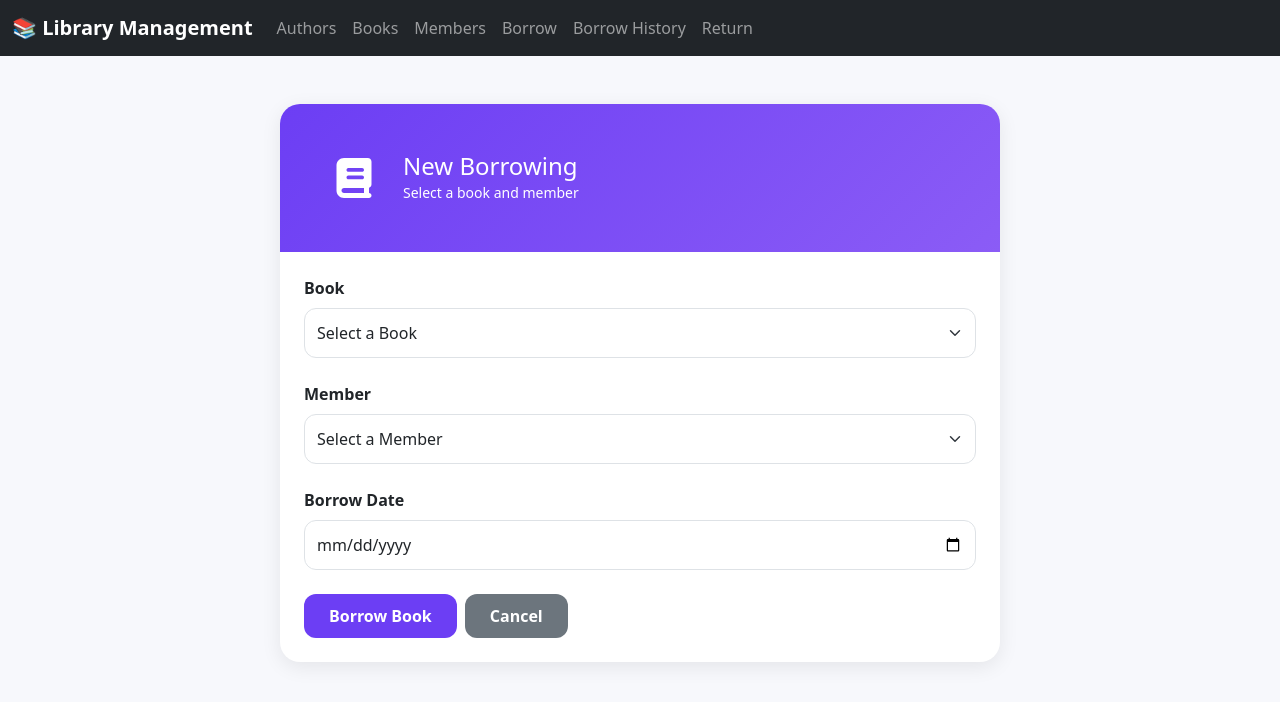
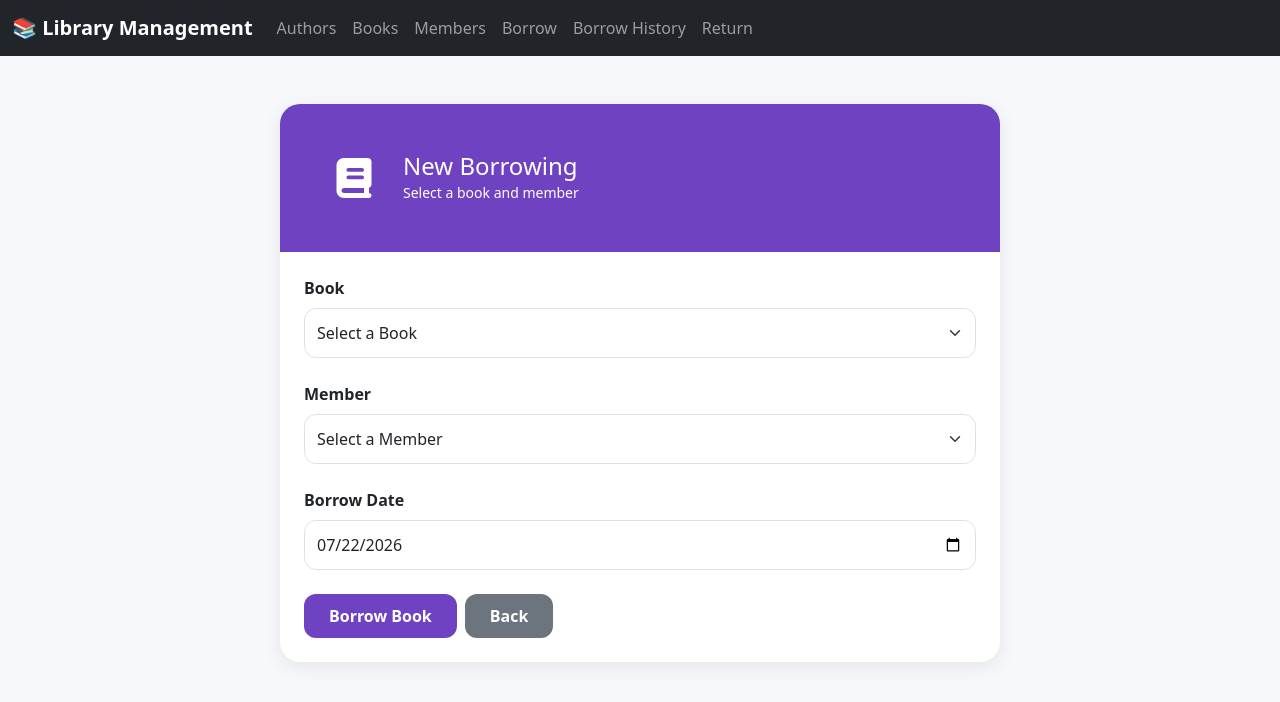
Before and after one commit to tikoyak128-spec/Team3_library_management, a PHP site: page /Borrow/borrow_book.php in a window 1280 px wide. Shown: the top 702 px of the page. Run offline with PHP 8.4, Linux system fonts and the light colour scheme; data that the repository does not hold is empty.

Commit message:
the last commit

```diff
--- a/Borrow/borrow_book.php
+++ b/Borrow/borrow_book.php
@@ -20,7 +20,7 @@ $members = $conn->query("
 
 <style>
 :root{
-    --primary:#6C3EF4;
+    --primary:#6f42c1;
     --secondary:#8B5CF6;
     --bg:#F7F8FC;
 }
@@ -46,7 +46,7 @@ body{
 }
 
 .card-header-custom{
-    background:linear-gradient(135deg,#6C3EF4,#8B5CF6);
+    background:#6f42c1;
     color:white;
     padding:25px;
 }
@@ -76,7 +76,7 @@ body{
     font-weight:600;
 }
 .btn-purple{
-    background:#6C3EF4;
+    background:#6f42c1;
     border:none;
     color:white;
     border-radius:12px;
@@ -157,11 +157,9 @@ body{
                                     <?php while($b = $books->fetch_assoc()): ?>
 
                                         <option value="<?= $b['id']; ?>">
-
                                             <?= htmlspecialchars($b['title']); ?>
                                             (Available:
                                             <?= $b['quantity']; ?>)
-
                                         </option>
 
                                     <?php endwhile; ?>
@@ -183,65 +181,38 @@ body{
                                     <option value="">
                                         Select a Member
                                     </option>
-
                                     <?php while($m = $members->fetch_assoc()): ?>
-
                                         <option value="<?= $m['id']; ?>">
-
                                             <?= htmlspecialchars($m['name']); ?>
-
                                         </option>
-
                                     <?php endwhile; ?>
-
                                 </select>
-
                             </div>
 
                             <div class="col-md-12 mb-4">
-
                                 <label class="form-label">
                                     Borrow Date
                                 </label>
-
-                                <input type="date"
-                                       name="borrow_date"
-                                       class="form-control"
-                                       value="<?= date(''); ?>"
-                                       required>
-
+                                <input type="date" name="borrow_date" class="form-control" value="<?= date('Y-m-d'); ?>" required>
                             </div>
-
                         </div>
 
                         <div class="d-flex gap-2">
 
-                            <button type="submit"
-                                    class="btn btn-purple">
-
+                            <button type="submit" class="btn btn-purple">
                                 Borrow Book
-
                             </button>
 
-                            <a href="index.php"
-                               class="btn btn-secondary">
-
-                                Cancel
-
+                            <a href="index.php" class="btn btn-secondary">
+                                Back
                             </a>
-
                         </div>
-
                     </form>
 
                 </div>
-
             </div>
-
         </div>
-
     </div>
-
 </div>
 
 <?php include '../includes/footer.php'; ?>
--- a/author/index.php
+++ b/author/index.php
@@ -10,7 +10,7 @@ $totalAuthors = $conn->query("SELECT COUNT(*) as total FROM authors")->fetch_ass
 
 <style>
     :root{
-        --primary:#6C3EF4;
+        --primary:#6f42c1;
         --secondary:#8B5CF6;
         --bg:#F7F8FC;
     }
@@ -56,7 +56,7 @@ $totalAuthors = $conn->query("SELECT COUNT(*) as total FROM authors")->fetch_ass
     }
 
     .author-header{
-        background:linear-gradient(135deg,#6C3EF4,#8B5CF6);
+        background:#6f42c1;
         color:white;
         padding:20px;
     }
--- a/members/create.php
+++ b/members/create.php
@@ -7,7 +7,7 @@ require_once BASE_PATH . '/Database/db.php';
 
 <style>
     :root{
-      --primary:#6C3EF4;
+        --primary:#6f42c1;
         --secondary:#8B5CF6;
         --bg:#F5F6FA;
     }
@@ -24,7 +24,7 @@ require_once BASE_PATH . '/Database/db.php';
     }
 
     .card-header-custom{
-      background:linear-gradient(135deg,#6C3EF4,#8B5CF6);
+        background:#6f42c1;
         color:white;
         padding:25px;
     }
@@ -45,7 +45,7 @@ require_once BASE_PATH . '/Database/db.php';
     }
 
     .btn-purple{
-      background:#6C3EF4;
+        background:#6f42c1;
         border:none;
         color:white;
         border-radius:12px;
--- a/members/edit.php
+++ b/members/edit.php
@@ -37,7 +37,7 @@ if (!$member) {
     }
 
     .card-header-custom{
-      background:linear-gradient(135deg,#6C3EF4,#8B5CF6);
+        background:#6f42c1;
         color:white;
         padding:25px;
     }
@@ -58,7 +58,7 @@ if (!$member) {
     }
 
     .btn-purple{
-      background:#6C3EF4;
+        background:#6f42c1;
         border:none;
         color:white;
         border-radius:12px;
```
Also changed, not shown: Borrow/borrow_history.php (+5 -5 lines), Borrow/index.php (+6 -6 lines), Return/return_book.php (+15 -59 lines), author/create.php (+5 -5 lines), author/edit.php (+7 -26 lines), members/index.php (+3 -14 lines). Lines whose indentation alone changed are shown as unchanged.
